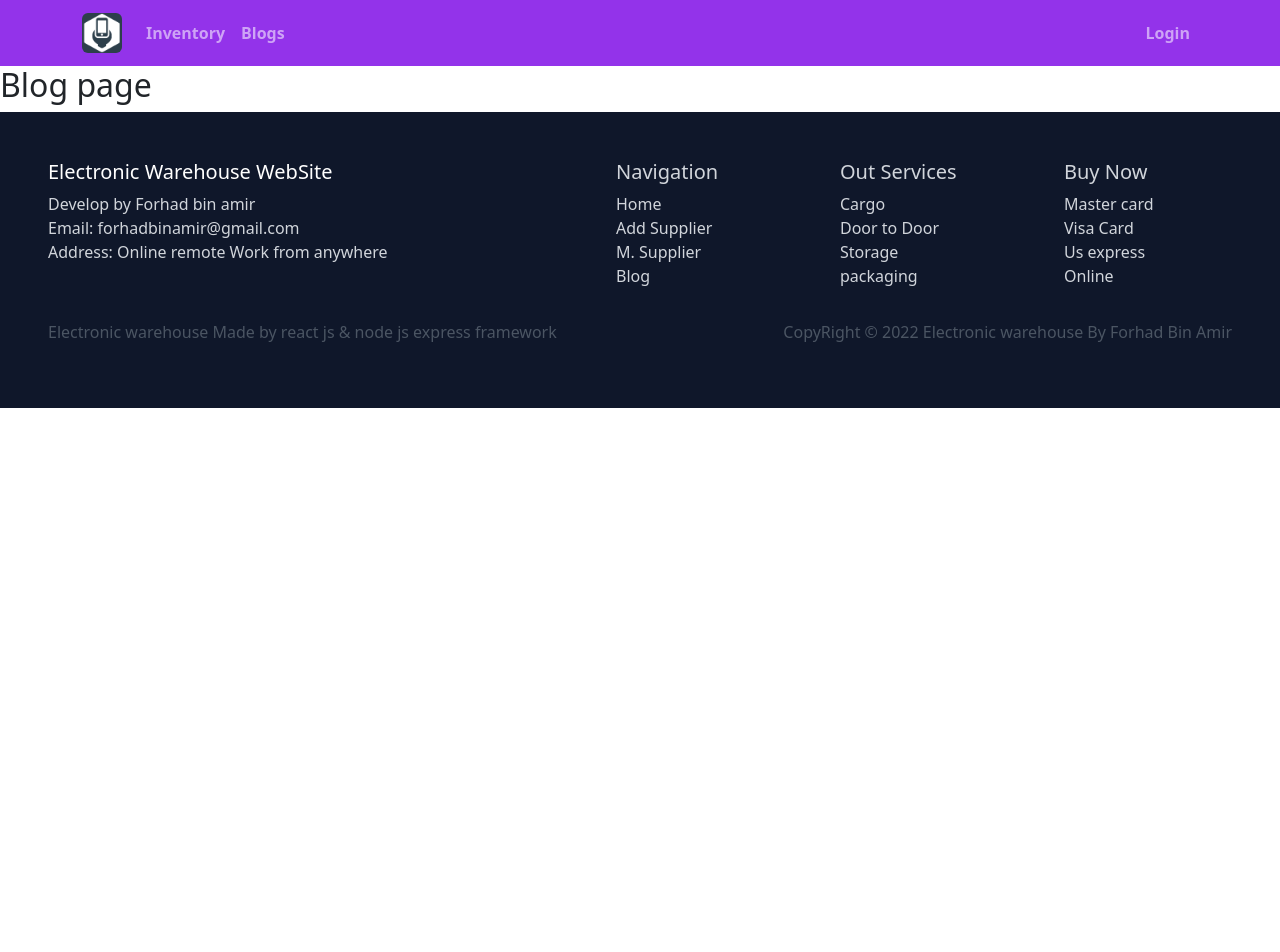
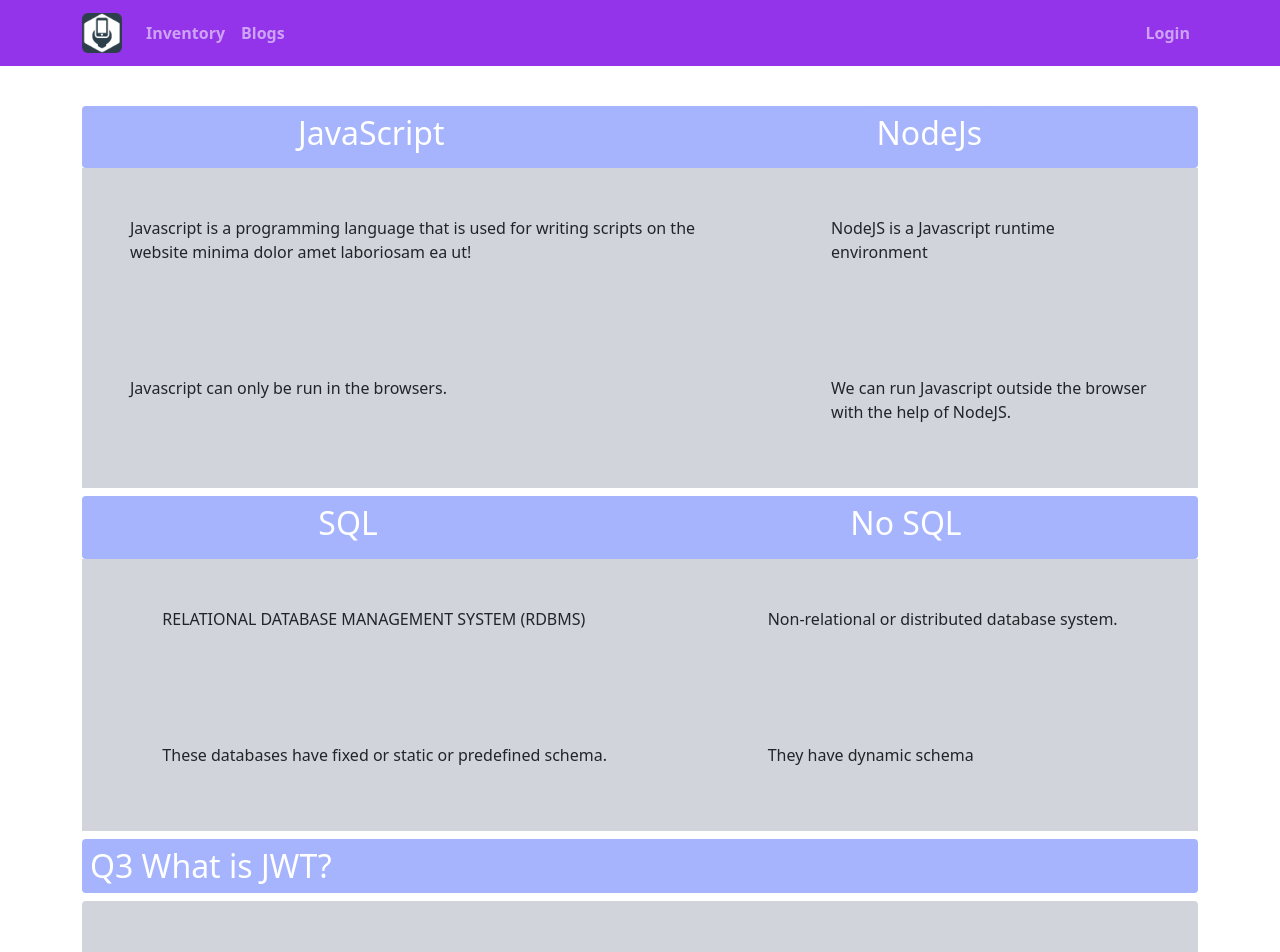
Before and after one commit to forhadbinamir/-warehouse-management-client-side, a React (Create React App) app: page /blogs in a window 1280 px wide. Shown: the top 952 px of the page. Before the commit the page ends 800 px from the top, so only its background shows below. Built offline with nearby package versions, Linux system fonts and the light colour scheme; no server answers.

Commit message:
set a blogs route page and customize

```diff
--- a/src/Pages/Blogs/Blogs.js
+++ b/src/Pages/Blogs/Blogs.js
@@ -2,8 +2,40 @@ import React from 'react';
 
 const Blogs = () => {
     return (
-        <div>
-            <h2>Blog page</h2>
+        <div className='container my-10'>
+            <div className="flex justify-around lg:flex-row md:flex-col bg-indigo-300 rounded">
+                <h2 className=' p-2 text-white rounded'>JavaScript</h2>
+                <h2 className='bg-indigo-300 p-2 text-white rounded'>NodeJs</h2>
+            </div>
+            <div className="flex justify-around lg:flex-row md:flex-col bg-gray-300 mb-2">
+                <div className=''>
+                    <p className=' p-5 rounded'>Javascript is a programming language that is used for writing scripts on the website minima dolor amet laboriosam ea ut!</p>
+                    <p className=' p-5 rounded'>Javascript can only be run in the browsers.</p>
+                </div>
+                <div>
+                    <p className='p-5 rounded'>NodeJS is a Javascript runtime environment</p>
+                    <p className='p-5 rounded'>We can run Javascript outside the browser with the help of NodeJS.</p>
+                </div>
+            </div>
+            <div className="flex justify-around lg:flex-row md:flex-col bg-indigo-300 rounded">
+                <h2 className=' p-2 text-white rounded'>SQL</h2>
+                <h2 className='bg-indigo-300 p-2 text-white rounded'>No SQL</h2>
+            </div>
+            <div className="flex justify-around lg:flex-row md:flex-col bg-gray-300 mb-2">
+                <div className=''>
+                    <p className=' p-5 rounded'>RELATIONAL DATABASE MANAGEMENT SYSTEM (RDBMS)</p>
+                    <p className=' p-5 rounded'>These databases have fixed or static or predefined schema.</p>
+                </div>
+                <div>
+                    <p className='p-5 rounded'>Non-relational or distributed database system.</p>
+                    <p className='p-5 rounded'>They have dynamic schema</p>
+                </div>
+            </div>
+
+            <h2 className='bg-indigo-300 p-2 text-white rounded'>Q3 What is JWT?</h2>
+            <p className='bg-gray-300 p-5 rounded'>A JSON web token(JWT) is JSON Object which is used to securely transfer information over the web(between two parties). It can be used for an authentication system and can also be used for information exchange.The token is mainly composed of header, payload, signature. These three parts are separated by dots(.). JWT defines the structure of information we are sending from one party to the another, and it comes in two forms – Serialized, Deserialized. The Serialized approach is mainly used to transfer the data through the network with each request and response. While the deserialized approach is used to read and write data to the web token.</p>
+            <h2 className='bg-indigo-300 p-2 text-white rounded'>Q4 Why use Nodejs?</h2>
+            <p className='bg-gray-300 p-5 rounded'>Node.js is an open source, a server-side script which runs on the top of Google’s open-source scripting engine V8. Node.js is fast, lightweight and efficient. It uses the asynchronous mode of operation, event-driven Input/Output rather than using the traditional threads or separate threads for each process. Node.js was originally written by Ryan Dahl in the year 2009. It is a cross-platform Javascript run-time environment that executes Javascript code outside of a browser. Node.js uses javascript for creating node applications or we can use any other language that ultimately compiles to javascript (like typescript). The javascript is written in the same way as we’d use in any client-side application. However, we need to set up the node development environment.</p>
         </div>
     );
 };
--- a/src/Pages/Home/Article/Article.js
+++ b/src/Pages/Home/Article/Article.js
@@ -3,8 +3,8 @@ import './Article.css'
 import signature from '../../../images/article/signature.png'
 const Article = () => {
     return (
-        <div>
-            <div className="bg-article text-center p-20">
+        <div className='bg-article'>
+            <div className="container text-center py-20">
                 <h2 className='text-4xl text-purple-600'>OUR CORE VALUES</h2>
                 <h5>WRITTEN BY CEO ELECTRONICS WAREHOUSE</h5>
                 <p>Core values are the fundamental beliefs of a person or organization. The core values are the guiding principles that t dictate behavior and action. Core values can help people to know what is right from wrong, they can help companies to determine if they are on the right path and fulfilling their business goals; and they create an unwavering and unchanging guide. There are many different types of core values and many different examples of core values depending upon the context.</p>
--- a/src/Pages/Home/Experience/Experience.js
+++ b/src/Pages/Home/Experience/Experience.js
@@ -2,8 +2,8 @@ import React from 'react';
 import image from '../../../images/experience/exprience.png'
 const Experience = () => {
     return (
-        <div>
-            <div className='flex lg:flex-row md:flex-col sm:flex-col justify-center items-center p-[50px] bg-emerald-500'>
+        <div className='bg-emerald-500'>
+            <div className='container flex lg:flex-row md:flex-col sm:flex-col justify-center items-center p-[50px] '>
                 <div className="left-side">
                     <img className='' src={image} alt="" />
                 </div>
--- a/src/Pages/Inventory/Inventory.js
+++ b/src/Pages/Inventory/Inventory.js
@@ -11,7 +11,7 @@ const Inventory = () => {
     }, [])
     const inventorySlice = inventory.slice(0, 6)
     return (
-        <div className='w-[90%] mx-auto py-10'>
+        <div className='container py-10'>
             <h2 className='text-5xl py-3'>Our Suppliers</h2>
             <div className='grid lg:grid-cols-3 md:grid-cols-2 sm:grid-cols-1 gap-5'>
                 {
--- a/src/Pages/Inventory/InventoryItem/InventoryItem.js
+++ b/src/Pages/Inventory/InventoryItem/InventoryItem.js
@@ -15,7 +15,7 @@ const InventoryItem = ({ item }) => {
                 <h5>Price: <span className='text-yellow-400'>${price}</span> </h5>
                 <h5>Quantity:<span className='text-yellow-400'>{quantity}</span></h5>
                 <p>{description.slice(0, 150)}</p>
-                <h4>Supplier:{supplierName}</h4>
+                <h4>Supplier:{supplierName.slice(0, 15)}</h4>
                 <div className='text-center w-100 absolute bottom-5 '>
                     <button onClick={() => handleDeliverSup(item._id)} className='bg-yellow-400 mr-6 py-2 px-3 rounded font-bold '>Update</button>
                 </div>
--- a/src/Pages/Login/Login.js
+++ b/src/Pages/Login/Login.js
@@ -97,8 +97,8 @@ const Login = () => {
                         <div className='w-100 h-[1px] m-2 bg-slate-300'></div>
                     </div>
                     <div className='text-center mt-2'>
-                        <button className='flex w-5/12 mb-2 justify-center items-center mx-auto bg-white p-2 rounded ' onClick={() => signInWithGoogle()}><img className='w-8 h-8 mr-2' src={google} alt="Google" />Login With Google</button>
-                        <button className='flex w-5/12 mb-2 justify-center items-center mx-auto bg-white p-2 rounded ' onClick={() => signInWithGithub()}><img className='w-8 h-8' src={github} alt="Github" />Login With Github </button>
+                        <button className='flex lg:w-5/12 sm:w-full mb-2 justify-center items-center mx-auto bg-white p-2 rounded ' onClick={() => signInWithGoogle()}><img className='w-8 h-8 mr-2' src={google} alt="Google" />Login With Google</button>
+                        <button className='flex lg:w-5/12 sm:w-full mb-2 justify-center items-center mx-auto bg-white p-2 rounded ' onClick={() => signInWithGithub()}><img className='w-8 h-8' src={github} alt="Github" />Login With Github </button>
                     </div>
                     <p className='text-center text-white'>New to Electronic Warehouse <Link to='/register' className='text-yellow-400 font-bold no-underline'>Please Sign-Up</Link></p>
                 </form>
--- a/src/Pages/Register/Register.js
+++ b/src/Pages/Register/Register.js
@@ -93,8 +93,8 @@ const Register = () => {
                         <div className='w-100 h-[1px] m-2 bg-slate-300'></div>
                     </div>
                     <div className='text-center mt-2'>
-                        <button className='flex w-5/12 mb-2 justify-center items-center mx-auto bg-white p-2 rounded ' onClick={() => signInWithGoogle()}><img className='w-8 h-8 mr-2' src={google} alt="Google" />Login With Google</button>
-                        <button className='flex w-5/12 mb-2 justify-center items-center mx-auto bg-white p-2 rounded ' onClick={() => signInWithGithub()}><img className='w-8 h-8' src={github} alt="Github" />Login With Github </button>
+                        <button className='flex lg:w-5/12 sm:w-full mb-2 justify-center items-center mx-auto bg-white p-2 rounded ' onClick={() => signInWithGoogle()}><img className='w-8 h-8 mr-2' src={google} alt="Google" />Login With Google</button>
+                        <button className='flex lg:w-5/12 sm:w-full mb-2 justify-center items-center mx-auto bg-white p-2 rounded ' onClick={() => signInWithGithub()}><img className='w-8 h-8' src={github} alt="Github" />Login With Github </button>
                     </div>
                     <p className='text-center text-white'>Already have an account <Link to='/login' className='text-yellow-400 font-bold no-underline'>Please Login</Link></p>
                 </form>
--- a/src/Shared/Footer/Footer.js
+++ b/src/Shared/Footer/Footer.js
@@ -3,7 +3,7 @@ import React from 'react';
 const Footer = () => {
     return (
         <div className='bg-slate-900 text-gray-300 p-5 lg:text-left md:text-left sm:text-center'>
-            <div className='grid lg:grid-cols-[1fr_200px_200px_200px] md:grid-cols-[1fr_1fr] sm:grid-cols-[1fr] gap-4 '>
+            <div className='container grid lg:grid-cols-[1fr_200px_200px_200px] md:grid-cols-[1fr_1fr] sm:grid-cols-[1fr] gap-4 '>
                 <div><h5 className='text-white'>Electronic Warehouse WebSite</h5>
                     <p>Develop by Forhad bin  amir<br />Email: forhadbinamir@gmail.com <br />Address: Online remote Work from anywhere</p>
 
@@ -37,7 +37,7 @@ const Footer = () => {
                     </ul>
                 </div>
             </div>
-            <div className='copyRight-area text-center flex lg:flex-row justify-between items-center text-gray-600 md:flex-col sm:flex-col pt-3'>
+            <div className='container copyRight-area text-center flex lg:flex-row justify-between items-center text-gray-600 md:flex-col sm:flex-col pt-3'>
                 <p className='md:text-center'><span>Electronic warehouse </span> Made by react js & node js express framework</p>
                 <p className='md:text-center'>CopyRight &copy; 2022 Electronic warehouse By <span>Forhad Bin Amir</span> </p>
             </div>
```
Also changed, not shown: src/Pages/Home/Banner/Banner.js (+4 -3 lines), 1 other file (tests, documents, lock files or other folders).
